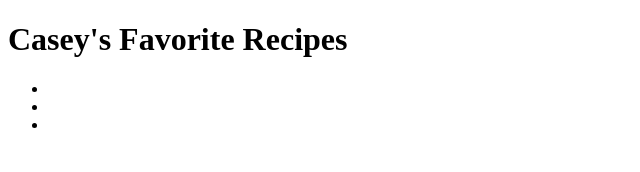
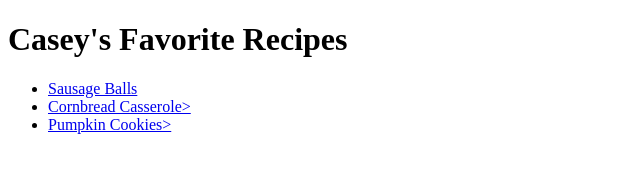
Before and after one commit to caseyjdavis/recipes, a plain HTML site: page index.html in a window 1280 px wide. Shown: the whole page, without its empty margins (0-640 px from the left). Drawn offline with Linux system fonts and the light colour scheme.

Commit message:
minor typos

```diff
--- a/index.html
+++ b/index.html
@@ -10,9 +10,9 @@
     <h1>Casey's Favorite Recipes</h1>
 
     <ul>
-        <li><a href="/recipes/sausage-balls.html"Sausage Balls></a></li>
-        <li><a href="/recipes/cornbread-casserole.html"Cornbread Casserole></a></li>
-        <li><a href="/recipes/pumpkin-cookies.html"Pumpkin Cookies></a></li>
+        <li><a href="/recipes/sausage-balls.html">Sausage Balls</a></li>
+        <li><a href="/recipes/cornbread-casserole.html">Cornbread Casserole></a></li>
+        <li><a href="/recipes/pumpkin-cookies.html">Pumpkin Cookies></a></li>
     </ul>
 </body>
 </html>
```
